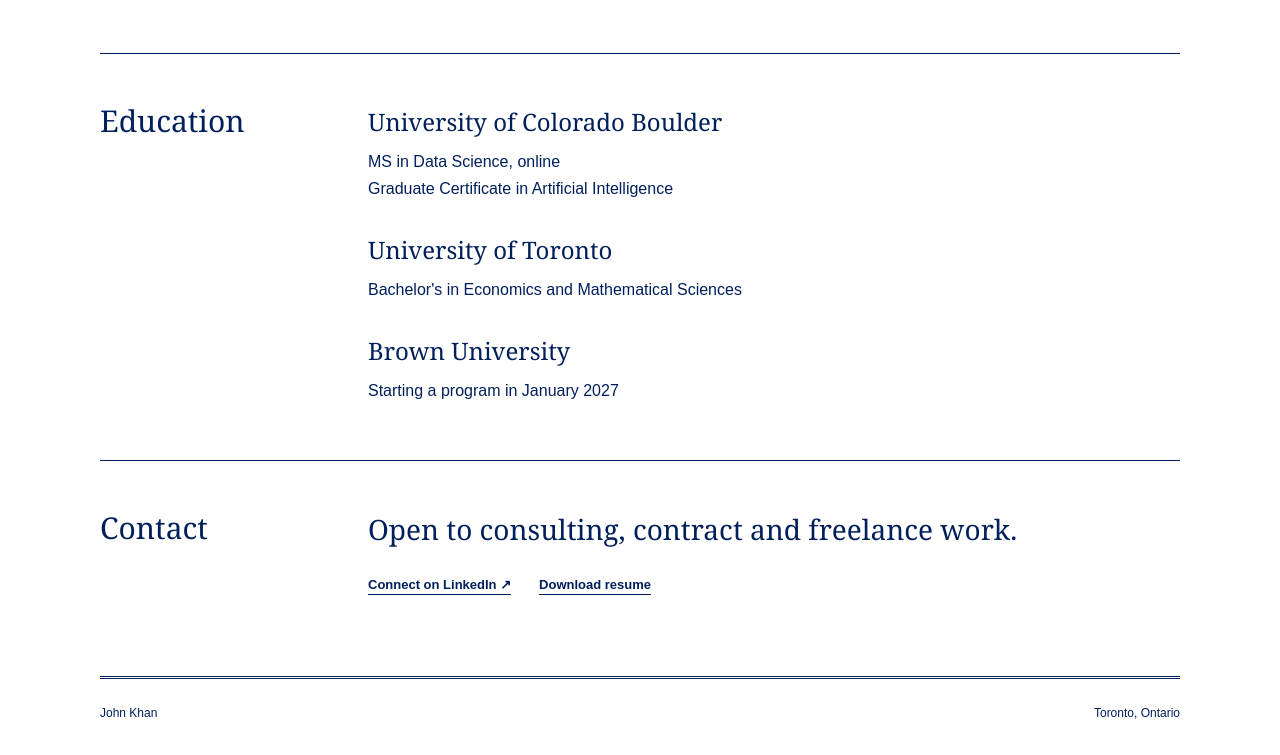
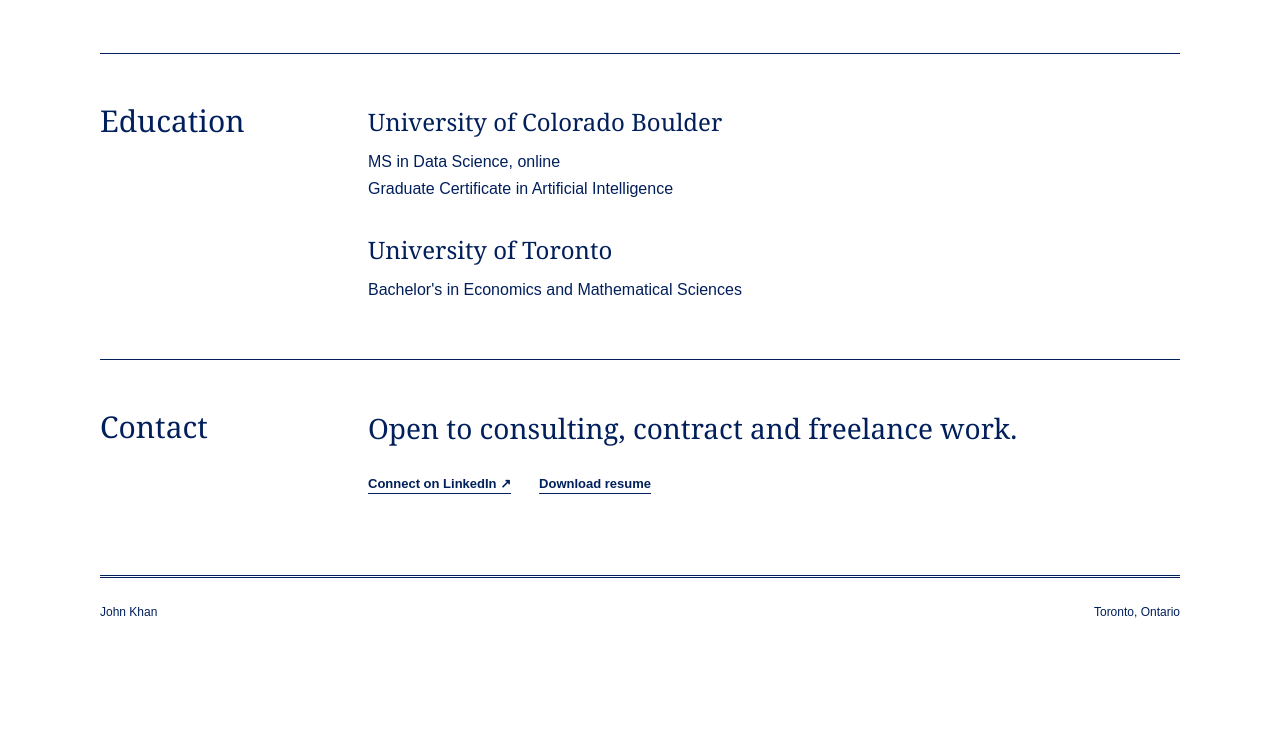
Before and after one commit to ALENZACODES/john-khan-site, a plain HTML site: page index.html in a window 1280 px wide. Shown: the part 1274-2029 px from the top of the page. After the commit the page ends 1928 px from the top, so only its background shows below. Drawn offline with Linux system fonts and the light colour scheme.

Commit message:
Remove second master's line and conferral date from site and resume

```diff
--- a/index.html
+++ b/index.html
@@ -74,7 +74,6 @@
 <div><ul class="education-list">
 <li><h3>University of Colorado Boulder</h3><p>MS in Data Science, online</p><p>Graduate Certificate in Artificial Intelligence</p></li>
 <li><h3>University of Toronto</h3><p>Bachelor's in Economics and Mathematical Sciences</p></li>
-<li><h3>Brown University</h3><p>Starting a program in January 2027</p></li>
 </ul></div>
 </section>
 <section id="contact" class="section">
```
